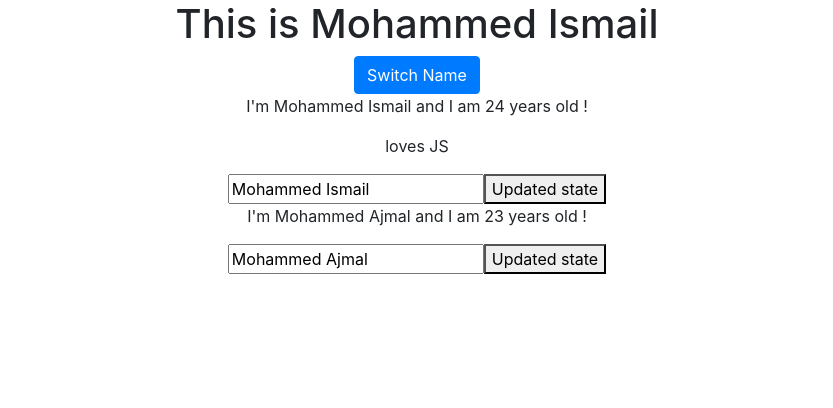
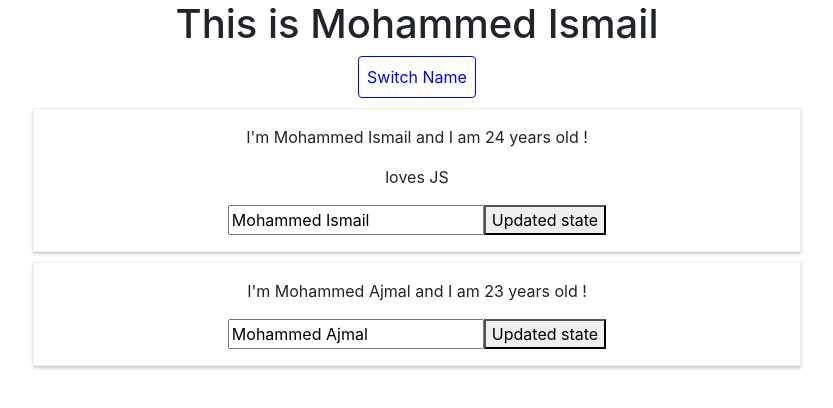
Before and after one commit to ikismail/learn-react, a React (Create React App) app: page / in a window 1280 px wide. Shown: the top 408 px of the page, without its empty margins (223-1056 px from the left). Built offline with nearby package versions, Linux system fonts and the light colour scheme.

Commit message:
Adding styles to component & inline style

```diff
--- a/src/App.js
+++ b/src/App.js
@@ -44,11 +44,22 @@
 
   /* Every react component has to return or render some html code which can be rendered to the dom to the screen*/
   render() {
+
+    // inline styles for components
+    const style = {
+        backgroundColor: 'white',
+        border: '1px solid blue',
+        padding: '8px',
+        color: 'blue'
+    }
+
+
     return (
       // Our jsx expression must have one root element for each and every component
       <div className="App">
         <h1>This is Mohammed Ismail</h1>
         < button className = "btn btn-primary"
+        style={style}
         onClick = {
           () => this.swithNameHandler('Ismail')
         } > Switch Name </button>
--- a/src/Person/Person.css
+++ b/src/Person/Person.css
@@ -0,0 +1,7 @@
+.Person {
+    width: 60%;
+    margin: 10px auto 10px auto;
+    border: 1px solid #eee;
+    box-shadow: 0 2px 3px #ccc;
+    padding: 16px
+}
--- a/src/Person/Person.js
+++ b/src/Person/Person.js
@@ -1,10 +1,10 @@
 import React from 'react'
-
+import './Person.css'
 // Use function form of component as much as possible !!important
 const person = (props) => {
     //              👇 use {} for dynamic content
     return(
-        <div>
+        <div className="Person">
             <p>I'm {props.name} and I am {props.age} years old !</p>
             <p>{props.children}</p>
             <input type="text" onChange={props.changed} value={props.name}/>
@@ -14,7 +14,10 @@
     )
 }
 
-// 👆 function which return a p element
+// 👆 function which return a html element
+
+
+
 
 export default person;
 
```
